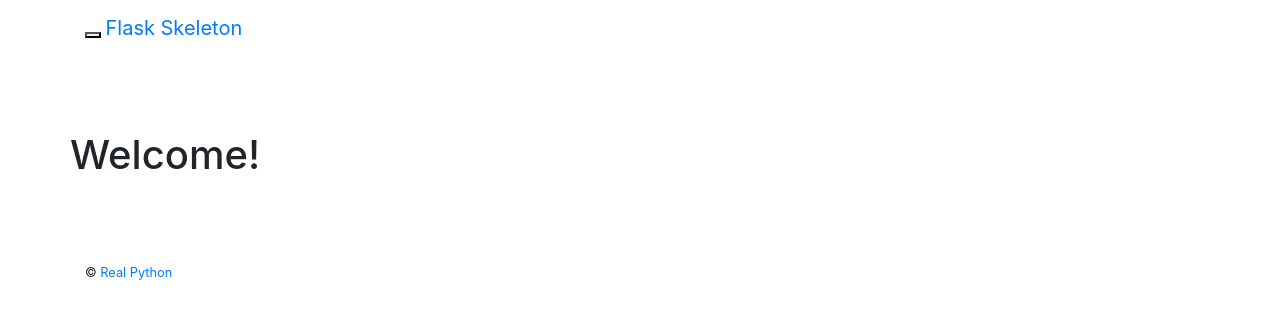
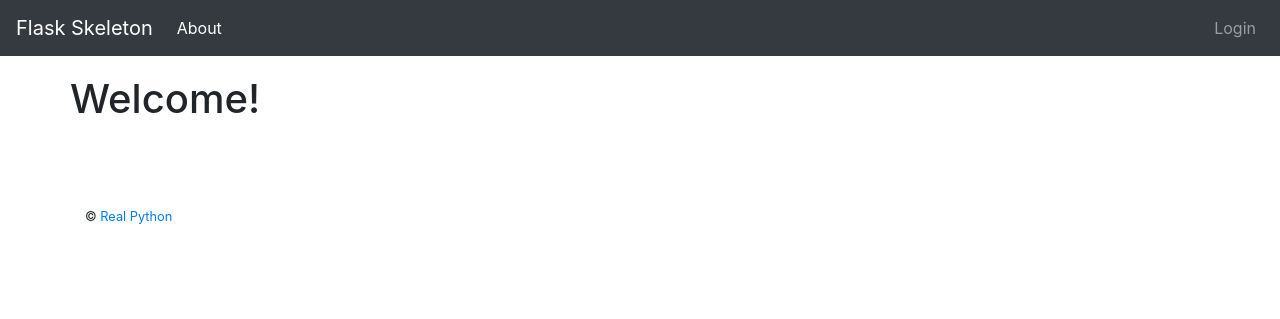
Before and after one commit to realpython/cookiecutter-flask-skeleton, a Flask app: page / in a window 1280 px wide. Shown: the top 319 px of the page. Run offline with Flask 2, Linux system fonts and the light colour scheme; parts of the project's set-up code (start-up, migrations or seed data) failed here and were passed over; some libraries are stand-ins or nearby versions.

Commit message:
fix navbar with new css

```diff
--- a/{{cookiecutter.app_slug}}/project/client/templates/header.html
+++ b/{{cookiecutter.app_slug}}/project/client/templates/header.html
@@ -1,35 +1,31 @@
-<header class="site-header">
 <!-- Navigation -->
-  <nav class="navbar navbar-default navbar-fixed-top" role="navigation">
-    <div class="container">
-      <!-- Brand and toggle get grouped for better mobile display -->
-      <div class="navbar-header">
-        <button type="button" class="navbar-toggle" data-toggle="collapse" data-target="#bs-example-navbar-collapse-1">
-          <span class="sr-only">Toggle navigation</span>
-          <span class="icon-bar"></span>
-          <span class="icon-bar"></span>
-          <span class="icon-bar"></span>
+<nav class="navbar fixed-top navbar-expand-lg navbar-dark bg-dark">
+  <!-- Navbar Brand -->
+  <a class="navbar-brand" href="{{ url_for('main.home') }}">{{ config.APP_NAME }}</a>
+  <button class="navbar-toggler" type="button" data-toggle="collapse" data-target="#navbarNav" aria-controls="navbarNav" aria-expanded="false" aria-label="Toggle navigation">
+    <span class="navbar-toggler-icon"></span>
   </button>
-          <a class="navbar-brand" href="{{ url_for('main.home') }}">{{ config.APP_NAME }}</a>
-      </div>
-      <!-- Collect the nav links, forms, and other content for toggling -->
-      <div class="collapse navbar-collapse" id="bs-example-navbar-collapse-1">
-        <ul class="nav navbar-nav">
-          <li><a href="{{ url_for('main.about') }}">About</a></li>
+  <div class="collapse navbar-collapse" id="navbarNav">
+    <!-- Main Navigation -->
+    <ul class="navbar-nav">
+      <li class="nav-item active">
+        <a class="nav-link" href="{{ url_for('main.about') }}">About <span class="sr-only">(current)</span></a>
+      </li>
       {% if current_user.is_authenticated %}
-            <li><a href="{{ url_for('user.members') }}">Members</a></li>
+      <li class="nav-item">
+        <a class="nav-link" href="{{ url_for('user.members') }}">Members</a>
+      </li>
       {% endif %}
     </ul>
-        <ul class="nav navbar-nav navbar-right">
+    <!-- Login/Logout -->
+    <ul class="navbar-nav ml-auto">
+      <li class="nav-item">
         {% if current_user.is_authenticated %}
-            <li><a href="{{ url_for('user.logout') }}">Logout</a></li>
+        <a class="nav-link" href="{{ url_for('user.logout') }}">Logout</a>
         {% else %}
-            <li><a href="{{ url_for('user.login') }}"><span class="glyphicon glyphicon-user"></span>&nbsp;Register/Login</a></li>
+        <a class="nav-link" href="{{ url_for('user.login') }}">Login</a>
         {% endif %}
+      </li>
     </ul>
   </div>
-      <!-- /.navbar-collapse -->
-    </div>
-    <!-- /.container -->
 </nav>
-</header>
```
Lines whose indentation alone changed are shown as unchanged.
